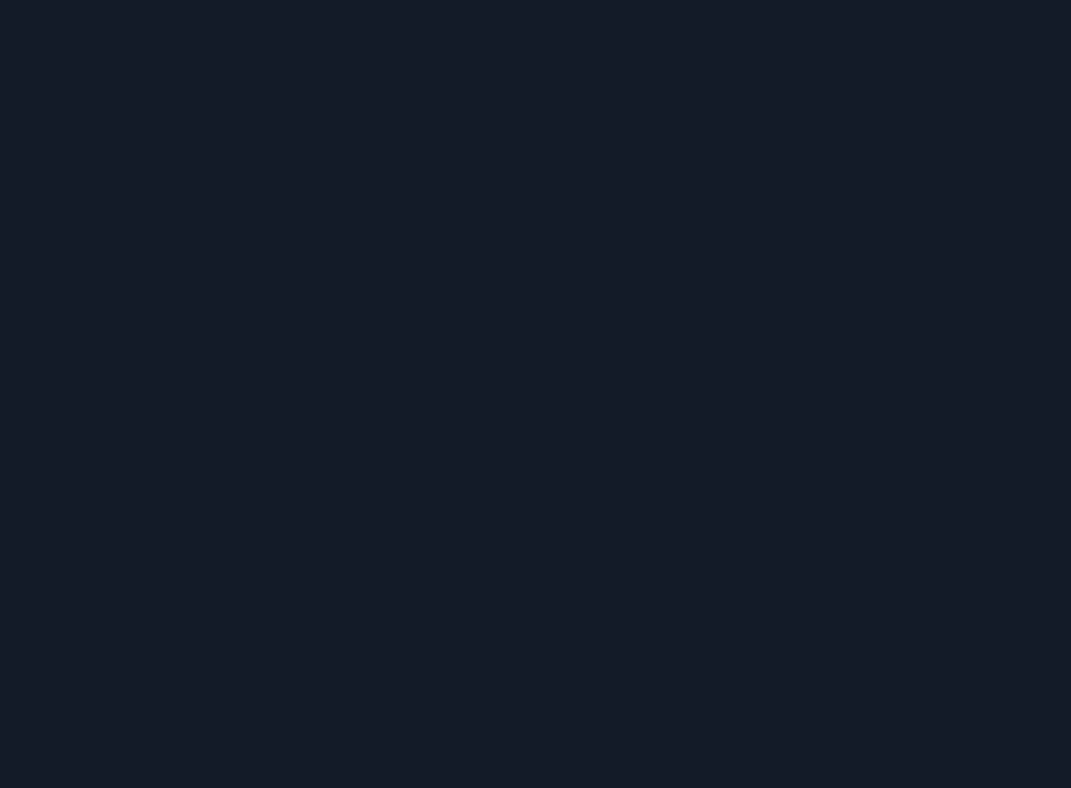
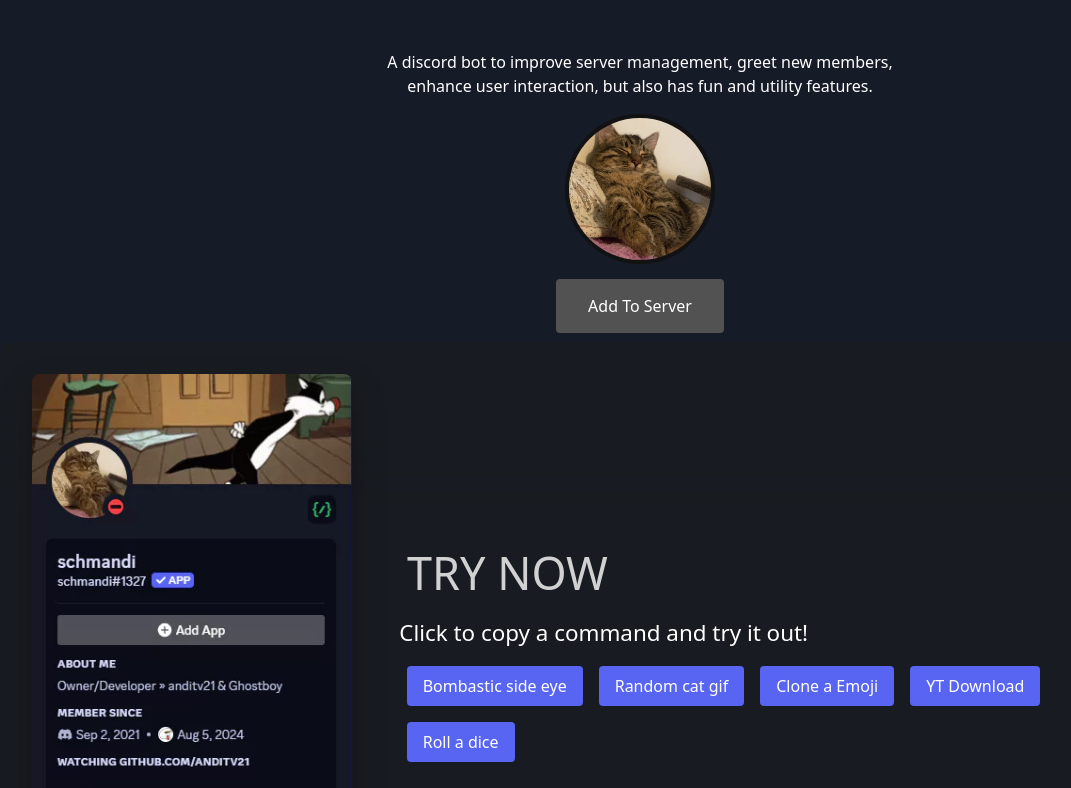
Before and after one commit to anditv21/anditv.dev, a React (Vite) app in the folder src-react/: page /projects/schmandi in a window 1280 px wide. Before the commit this address had no page. Shown: the part 232-1020 px from the top of the page, without its empty margins (0-1071 px from the left). Before the commit the page ends 800 px from the top, so only its background shows below. Built offline with nearby package versions, Linux system fonts and the light colour scheme.

Commit message:
Added schmandi page

```diff
--- a/src-react/package.json
+++ b/src-react/package.json
@@ -1,7 +1,7 @@
 {
   "name": "anditv.dev",
   "private": true,
-  "version": "1.8",
+  "version": "1.9",
   "type": "module",
   "scripts": {
     "dev": "vite",
--- a/src-react/src/assets/styles/main.css
+++ b/src-react/src/assets/styles/main.css
@@ -265,6 +265,22 @@
     transition: background-color 0.3s ease;
 }
 
+/* .custom-button {
+    background-color: #5865F2;
+    color: #FFFFFF;
+    border: none;
+    padding: 0.5em 1em;
+    border-radius: 4px;
+    cursor: pointer;
+    font-size: 1rem;
+    text-decoration: none;
+}
+
+.custom-button:hover {
+    background-color: #4752C4;
+}
+ */
+
 /* Info table styles */
 .info-table {
     border-collapse: collapse;
@@ -304,6 +320,14 @@
     margin-top: 3%;
 }
 
+/* .schmandi-about {
+    white-space: pre-wrap;
+    word-break: break-word;
+    overflow-wrap: break-word;
+    line-height: 1.5;
+} */
+
+
 input[type='text'] {
     width: 100%;
     padding: 12px 20px;
@@ -334,3 +358,85 @@
     margin: 4px 2px;
     cursor: pointer;
 }
+
+/* Role Select Container */
+.role-select-container {
+    display: flex;
+    gap: 2em;
+    width: 100%;
+    max-width: 80em;
+    padding: 2em;
+    border-radius: 12px;
+    background-color: rgba(25, 28, 32, 0.8);
+    backdrop-filter: blur(5em);
+}
+
+.role-select-container img {
+    max-width: 20em;
+    width: 40vw;
+    height: auto;
+    z-index: 5;
+    border-radius: 8px;
+    box-shadow: rgba(0, 0, 0, 0.25) 0px 1em 2em 0px;
+}
+
+.role-select-content {
+    display: flex;
+    flex-direction: column;
+    justify-content: center;
+    gap: 1em;
+}
+
+.role-select-content h1 {
+    text-transform: uppercase;
+    opacity: 0.8;
+    margin: 0;
+    padding-right: 7%;
+    align-self: flex-start;
+}
+
+.role-select-content span {
+    font-size: 1.4rem;
+    line-height: 1.5em;
+    padding-right: 42%;
+    font-weight: lighter;
+}
+
+.role-select-buttons {
+    display: flex;
+    flex-wrap: wrap;
+    gap: 1em;
+    padding-left: 3%;
+}
+
+.role-select-buttons button {
+    background-color: #5865F2;
+    color: #FFFFFF;
+    border: none;
+    padding: 0.5em 1em;
+    border-radius: 4px;
+    cursor: pointer;
+    font-size: 1rem;
+}
+
+.role-select-buttons button:hover {
+    background-color: #4752C4;
+}
+
+@media (max-width: 40em) {
+    .role-select-container {
+        flex-direction: column;
+        align-items: center;
+    }
+
+    .role-select-container img {
+        max-width: 100%;
+        width: 100%;
+        height: auto;
+    }
+
+    .role-select-content {
+        align-items: center;
+        text-align: center;
+    }
+}
--- a/src-react/src/components/core/Header.jsx
+++ b/src-react/src/components/core/Header.jsx
@@ -6,8 +6,8 @@
 
 const tabsData = [
     { id: 1, title: 'Home', link: '/' },
-    { id: 2, title: 'IP-Info', link: '/sites/ipinfo' },
-    { id: 3, title: 'Webhook Deleter', link: '/sites/webhookdeleter' },
+    { id: 2, title: 'Discord Bot', link: '/projects/schmandi' },
+    { id: 3, title: 'IP-Info', link: '/sites/ipinfo' },
     { id: 4, title: 'Office-ISO', link: '/sites/office-iso' },
     { id: 5, title: 'Uptime', link: 'https://uptime.anditv.dev', external: true },
     { id: 6, title: 'About', link: '/sites/about' }
--- /dev/null
+++ b/src-react/src/components/sites/schmandi/Schmandi.jsx
@@ -0,0 +1,127 @@
+import React, { useEffect } from 'react';
+import schmandiAvatar from '../../../assets/images/schmandi.webp';
+import schmandiProfile from '../../../assets/images/schmandiProfile.webp';
+
+import '../../../assets/styles/main.css';
+import { OverlayTrigger, Tooltip } from 'react-bootstrap';
+import 'bootstrap/dist/css/bootstrap.min.css';
+
+export default function AboutComponent() {
+    useEffect(() => {
+        // Initialize tooltips if Bootstrap is available
+        if (window.bootstrap) {
+            const tooltips = document.querySelectorAll(
+                '[data-bs-toggle="tooltip"]',
+            );
+            tooltips.forEach(
+                (tooltip) => new window.bootstrap.Tooltip(tooltip),
+            );
+        }
+    }, []);
+
+    const copyToClipboard = (text) => {
+        navigator.clipboard
+            .writeText(text)
+            .then(() => {
+                alert(`Copied command to clipboard!`);
+            })
+            .catch((err) => {
+                console.error('Failed to copy command: ', err);
+            });
+    };
+
+    return (
+        <>
+            <center>
+                <br />
+                <br />
+                <div className="about-container">
+                    <br />
+                    <h1>schmandi</h1>
+                    <p>
+                        A discord bot to improve server management, greet new
+                        members, <br />
+                        enhance user interaction, but also has fun and utility
+                        features.
+                    </p>
+                    <a
+                        href="https://github.com/anditv21/schmandi"
+                        target="_blank"
+                        aria-label="GitHub Link"
+                        rel="noreferrer"
+                    >
+                        <img
+                            className="avatar"
+                            src={schmandiAvatar}
+                            alt="schmandiAvatar"
+                            width="150"
+                            height="150"
+                        />
+                    </a>
+                    <br />
+                    <a
+                        className="custom-button"
+                        href="https://discord.com/oauth2/authorize?client_id=882754721289474048"
+                        rel="noreferrer"
+                        target="_blank"
+                    >
+                        Add To Server
+                    </a>
+                </div>
+                <br />
+                <div className="role-select-container">
+                    <img src={schmandiProfile} alt="schmandiProfile" />
+                    <div className="role-select-content">
+                        <h1>TRY NOW</h1>
+                        <span>Click to copy a command and try it out!</span>
+                        <div className="role-select-buttons">
+                            <button
+                                onClick={() =>
+                                    copyToClipboard(
+                                        '</bombastic_side_eye:1150516291787034655>',
+                                    )
+                                }
+                            >
+                                Bombastic side eye
+                            </button>
+                            <button
+                                onClick={() =>
+                                    copyToClipboard(
+                                        '</cat:1232735760025911327>',
+                                    )
+                                }
+                            >
+                                Random cat gif
+                            </button>
+                            <button
+                                onClick={() =>
+                                    copyToClipboard(
+                                        '</clone_emote:1232743318505521318>',
+                                    )
+                                }
+                            >
+                                Clone a Emoji
+                            </button>
+                            <button
+                                onClick={() =>
+                                    copyToClipboard('</yt:1256354835238879433>')
+                                }
+                            >
+                                YT Download
+                            </button>
+                            <button
+                                onClick={() =>
+                                    copyToClipboard(
+                                        '</roll:1150516291334062147>',
+                                    )
+                                }
+                            >
+                                Roll a dice
+                            </button>
+                        </div>
+                    </div>
+                </div>
+            </center>
+        </>
+    );
+}
--- a/src-react/src/core/Router.jsx
+++ b/src-react/src/core/Router.jsx
@@ -5,6 +5,7 @@
 import WebhookDeleter from '../elements/sites/webhookdeleter/WebhookDeleter';
 import About from '../elements/sites/about/About';
 import OfficeISO from '../elements/sites/office-iso/Office';
+import Schmandi from '../elements/sites/schmandi/Schmandi.jsx';
 import { useEffect } from 'react';
 import AudioHitMarker from '../components/core/Audio';
 
@@ -50,6 +51,11 @@
                         element={<OfficeISO />}
                         errorElement={<ErrorPage />}
                     />
+                    <Route
+                        path="/projects/schmandi"
+                        element={<Schmandi />}
+                        errorElement={<ErrorPage />}
+                    />
                 </Routes>
             </Router>
         </>
--- /dev/null
+++ b/src-react/src/elements/sites/schmandi/Schmandi.jsx
@@ -0,0 +1,15 @@
+import React from 'react';
+import HeaderComponent from '../../../components/core/Header';
+import SchmandiComponent from '../../../components/sites/schmandi/Schmandi';
+
+export default function WebhookSiteComponent() {
+    return (
+        <>
+            <HeaderComponent activeTab={5} />
+
+            <main>
+                <SchmandiComponent />
+            </main>
+        </>
+    );
+}
```
Also changed, not shown: src-react/src/assets/images/schmandi.webp (added), src-react/src/assets/images/schmandiProfile.webp (added).
